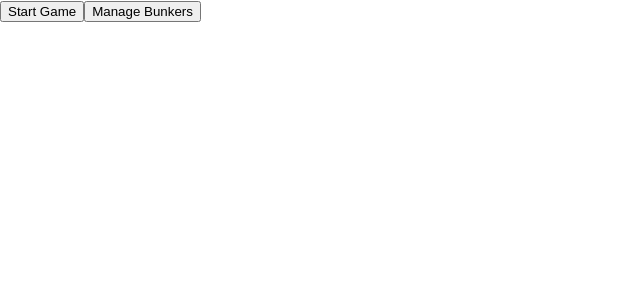
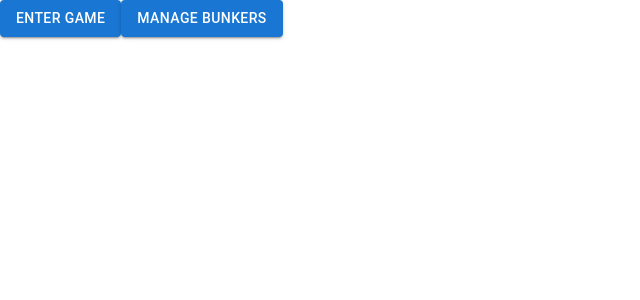
Before and after one commit to TranspoLord/bunker-project, a React (Create React App) app: page / in a window 1280 px wide. Shown: the top 300 px of the page, without its empty margins (0-640 px from the left). Built offline with nearby package versions, Linux system fonts and the light colour scheme.

Commit message:
Starting to create scripts for actual game play

```diff
--- a/src/App.tsx
+++ b/src/App.tsx
@@ -2,6 +2,7 @@ import React, { useState } from 'react';
 import './App.css';
 import GameManager from "./GameManager"
 import BunkerManager from "./BunkerManager"
+import GameSettings from "./GameSettings"
 import Home from "./Home"
 import PageNotFound from './PageNotFound';
 import { Routes, Route } from "react-router";
@@ -15,7 +16,8 @@ function App() {
       <SnackBarMessage />
       <Routes>
         <Route path={"/"} element={<Home />} />
-        <Route path={"/game"} element={<GameManager />} />
+        <Route path={"/game"} element={<GameSettings />} />
+        <Route path={"/game/:name"} element={<GameManager />} />
         <Route path={"/manage"} element={<BunkerManager />} />
         <Route path={"/manage/create"} element={<CreateBunker isCreatingBunker={true} />} />
         <Route path={"/manage/edit/:name"} element={<CreateBunker isCreatingBunker={false} />} />
--- /dev/null
+++ b/src/GameSettings.jsx
@@ -0,0 +1,32 @@
+import React, {useState, useContext} from 'react';
+import {Button } from '@mui/material';
+import { Dialog, DialogTitle, DialogContent, DialogContentText } from '@mui/material';
+import { Context } from './SnackBarStoreContext';
+import { useParams } from 'react-router-dom';
+
+
+function GameSettings () {
+    const [state, dispatch] = useContext(Context);
+    const [openBunkerList, setOpenBunkerList] = useState(false);
+    const { bunkerName } = useParams();
+    const bunkerList = JSON.parse(localStorage.getItem("bunker-" + bunkerName));
+
+    function BunkerCard(bunker, index)  {
+
+
+    }
+
+
+    return (
+        <div>
+            <Button variant='contained'>Choose Bunker</Button>
+            {console.log("Bunker list: " + bunkerList)}
+
+
+
+
+        </div>
+    )
+}
+
+export default GameSettings;
--- a/src/Home.jsx
+++ b/src/Home.jsx
@@ -1,20 +1,17 @@
 import React, { useState } from 'react';
 import { Link } from 'react-router-dom';
+import { Button } from '@mui/material';
 
 function Home() {
 
   return (
     <div>
       <Link to="/game">
-        <button className="startButton">
-          Start Game
-        </button>
+        <Button variant='contained'>Enter Game</Button>
       </Link>
 
       <Link to="/manage">
-        <button className="manageButton">
-          Manage Bunkers
-        </button>
+        <Button variant='contained'>Manage Bunkers</Button>
       </Link>
     </div>
   )
```
